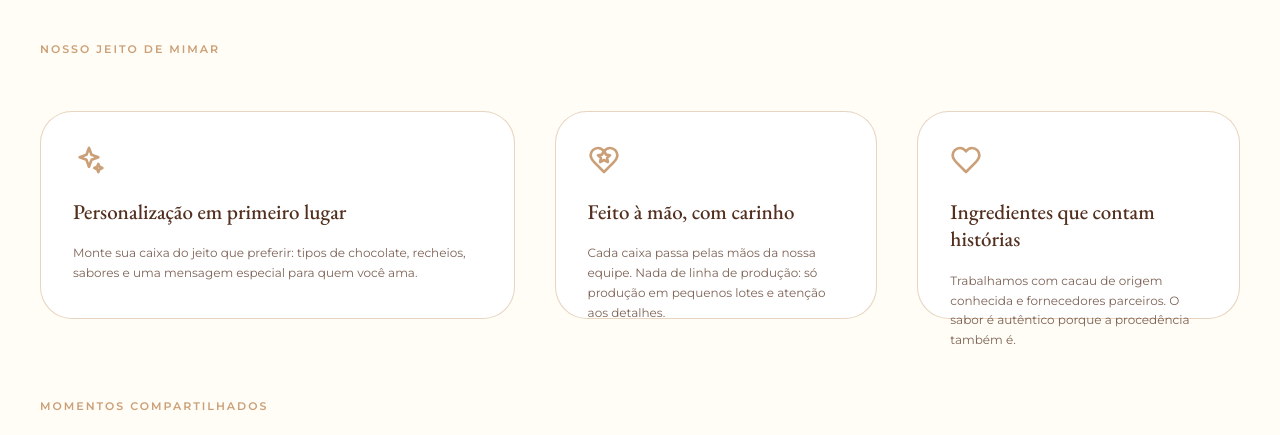
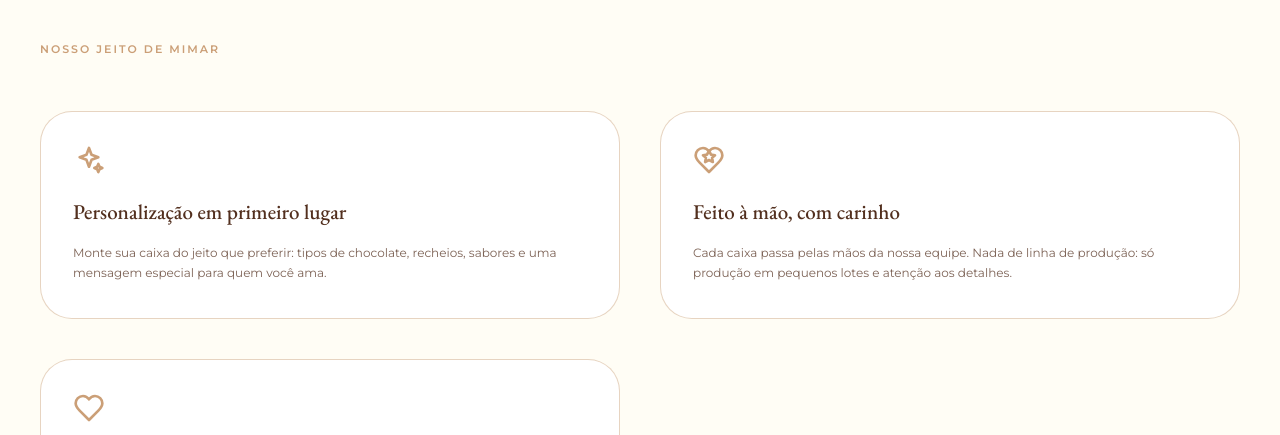
Before and after one commit to mimobrasiloficial/mimobrasil, a plain HTML site: page index.html in a window 1280 px wide. Shown: the part 2870-3305 px from the top of the page. Drawn offline with nearby package versions, Linux system fonts and the light colour scheme.

Commit message:
Corrige texto vazando das caixas em "Nosso jeito de mimar"
- .value tinha height fixo de 208px: conteúdo mais alto transbordava
  para fora do card → trocado para min-height
- Entre 1100-1280px os 3 cards de largura fixa (1280px total)
  transbordavam a margem de 40px → grid passa a quebrar em 2 colunas

Generated with [Devin](https://devin.ai)

Co-Authored-By: Devin <158243242+devin-ai-integration[bot]@users.noreply.github.com>

```diff
--- a/assets/css/style.css
+++ b/assets/css/style.css
@@ -449,7 +449,7 @@ button { font: inherit; color: inherit; background: none; border: 0; cursor: poi
 
 .value {
   width: 510px;
-  height: 208px;
+  min-height: 208px;
   padding: 32px;
   background: #fff;
   border: 1px solid rgba(203, 159, 119, 0.45);
@@ -583,6 +583,8 @@ button { font: inherit; color: inherit; background: none; border: 0; cursor: poi
 @media (max-width: 1280px) {
   :root { --margin-page: 40px; }
   .products, .section-head, .about, .custom__inner, .values__grid, .moments__head, .moments__gallery, .footer__grid, .store__content, .breadcrumb, .pdp, .pdp__ingredients, .pdp__reviews, .pdp__related { max-width: none; }
+  .values__grid { flex-wrap: wrap; }
+  .value, .value:nth-child(2), .value:nth-child(3) { width: calc(50% - 20px); }
 }
 @media (max-width: 1100px) {
   .header__nav { display: none; }
```
